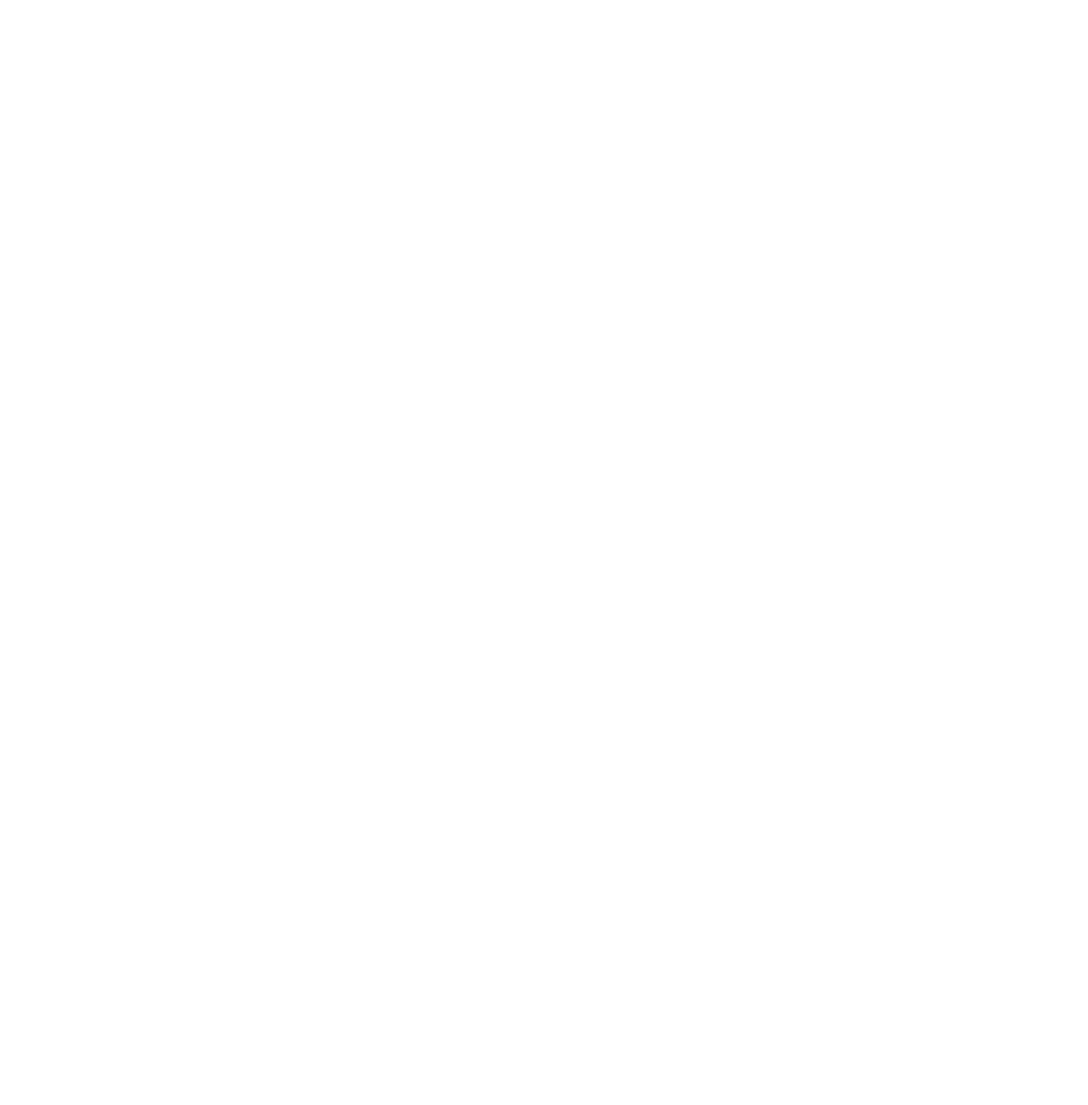
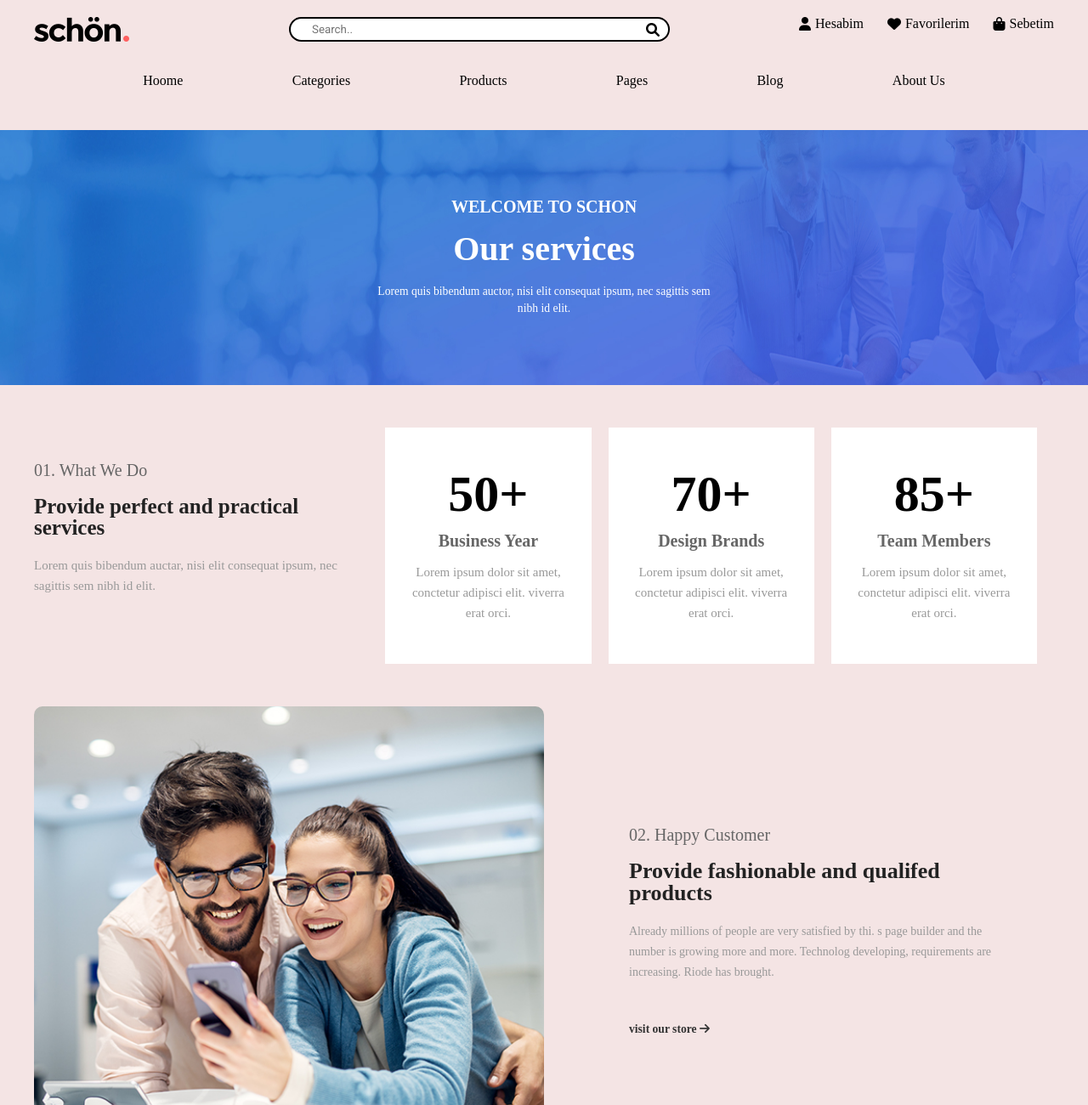
Before and after one commit to Gunka999/eCommerceAppWithFakeApi, a plain HTML site: page about.html in a window 1280 px wide. Shown: the top 1300 px of the page at 85% size. Before the commit the page ends 800 px from the top, so only its background shows below. Drawn offline with Linux system fonts and the light colour scheme.

Commit message:
update repo

```diff
--- a/about.html
+++ b/about.html
@@ -0,0 +1,269 @@
+<!DOCTYPE html>
+<html lang="en">
+  <head>
+    <meta charset="UTF-8" />
+    <meta http-equiv="X-UA-Compatible" content="IE=edge" />
+    <meta name="viewport" content="width=device-width, initial-scale=1.0" />
+    <link rel="preconnect" href="https://fonts.googleapis.com" />
+    <link rel="preconnect" href="https://fonts.gstatic.com" crossorigin />
+    <link
+      href="https://fonts.googleapis.com/css2?family=Mulish:ital,wght@0,200;0,300;0,400;0,500;0,700;1,300;1,400;1,500;1,600&family=Prompt:wght@500&display=swap"
+      rel="stylesheet"
+    />
+    <link
+      rel="stylesheet"
+      href="https://cdnjs.cloudflare.com/ajax/libs/font-awesome/6.0.0-beta2/css/all.min.css"
+    />
+    <link
+      href="https://fonts.googleapis.com/css2?family=Jost:ital,wght@0,100;0,300;0,400;0,500;0,600;0,700;1,300;1,600;1,700&family=Mulish:ital,wght@0,200;0,300;0,400;0,500;0,700;1,300;1,400;1,500;1,600&family=Open+Sans:ital,wght@0,400;0,500;1,400&family=Prompt:wght@500&family=Roboto:ital,wght@0,300;0,400;0,500;1,300&display=swap"
+      rel="stylesheet"
+    />
+    <title>Document</title>
+    <link rel="stylesheet" href="css/style.css" />
+  </head>
+  <body>
+    <section id="header">
+      <div class="container header_main">
+        <div class="col-3 hm_logo">
+          <a href="">
+            <img src="img/mt-logo (1).png" alt="" />
+          </a>
+        </div>
+        <div class="col-6 hm_search">
+          <input type="text" placeholder="Search.." />
+          <i class="fa-solid fa-magnifying-glass"></i>
+        </div>
+        <div class="col-3 hm_icon">
+          <div>
+            <a href="">
+              <i class="fa-solid fa-user"></i>
+              <p>Hesabim</p>
+            </a>
+          </div>
+          <div>
+            <a href="">
+              <i class="fa-solid fa-heart"></i>
+              <p>Favorilerim</p>
+            </a>
+          </div>
+          <div>
+            <a href="">
+              <i class="fa-solid fa-bag-shopping"></i>
+              <p>Sebetim</p>
+            </a>
+          </div>
+        </div>
+      </div>
+    </section>
+    <section id="navbar">
+      <div class="container navbar">
+        <ul>
+          <li><a href="">Hoome</a></li>
+          <li><a href="">Categories</a></li>
+          <li><a href="">Products</a></li>
+          <li><a href="">Pages</a></li>
+          <li><a href="">Blog</a></li>
+          <li><a href="">About Us</a></li>
+        </ul>
+      </div>
+    </section>
+    <section id="banner">
+      <div class="banner_container">
+        <img src="img/about-us.jpg" alt="" />
+        <div class="banner_content">
+          <h3>WELCOME TO SCHON</h3>
+          <h1>Our services</h1>
+          <p>
+            Lorem quis bibendum auctor, nisi elit consequat ipsum, nec sagittis
+            sem nibh id elit.
+          </p>
+        </div>
+      </div>
+    </section>
+    <section id="provide">
+      <div class="container provide">
+        <div class="col-4 provide_content">
+          <h3>01. What We Do</h3>
+          <h1>Provide perfect and practical services</h1>
+          <p>
+            Lorem quis bibendum auctar, nisi elit consequat ipsum, nec sagittis
+            sem nibh id elit.
+          </p>
+        </div>
+        <div class="col-8 provide_items">
+          <div class="col-4 provide_item">
+            <div id="businessYear" class="provide__counter">50+</div>
+            <h2>Business Year</h2>
+            <p>
+              Lorem ipsum dolor sit amet, conctetur adipisci elit. viverra erat
+              orci.
+            </p>
+          </div>
+          <div class="col-4 provide_item">
+            <div id="designBrands" class="provide__counter">70+</div>
+            <h2>Design Brands</h2>
+            <p>
+              Lorem ipsum dolor sit amet, conctetur adipisci elit. viverra erat
+              orci.
+            </p>
+          </div>
+          <div class="col-4 provide_item">
+            <div id="teamMembers" class="provide__counter">85+</div>
+            <h2>Team Members</h2>
+            <p>
+              Lorem ipsum dolor sit amet, conctetur adipisci elit. viverra erat
+              orci.
+            </p>
+          </div>
+        </div>
+      </div>
+    </section>
+    <section id="customer">
+      <div class="container customer">
+        <div class="col-6 customer__item">
+          <img src="img/customer.jpg" alt="" />
+        </div>
+        <div class="col-6 customer__content">
+          <h3>02. Happy Customer</h3>
+          <h1>Provide fashionable and qualifed products</h1>
+          <p>
+            Already millions of people are very satisfied by thi. s page builder
+            and the number is growing more and more. Technolog developing,
+            requirements are increasing. Riode has brought.
+          </p>
+          <a href="#" class="customer__content_btn btn-shop"
+            >visit our store <i class="fa-solid fa-arrow-right"></i
+          ></a>
+        </div>
+      </div>
+    </section>
+    <section id="customer">
+      <div class="container customer">
+        <div class="col-6 customer__content">
+          <h3>03. Our Store</h3>
+          <h1>Expect Restless Amazing Support</h1>
+          <p>
+            Already millions of people are very satisfied by thi. s page builder
+            and the number is growing more and more. Technolog developing,
+            requirements are increasing. Riode has brought.
+          </p>
+          <a href="#" class="customer__content_btn btn-shop"
+            >visit our store <i class="fa-solid fa-arrow-right"></i
+          ></a>
+        </div>
+        <div class="col-6 customer__item">
+          <img src="img/store.jpg" alt="" />
+        </div>
+      </div>
+    </section>
+    <section id="brands">
+      <div class="col-12 brands_content">
+        <h1>04. Our Clients</h1>
+        <h3>Popular Brands</h3>
+      </div>
+      <div class="container brands">
+        <div class="brands_item">
+          <a href="">
+            <img src="img/brand-img-01.png" alt="" />
+          </a>
+        </div>
+        <div class="brands_item">
+          <a href="">
+            <img src="img/brand-img-02.png" alt="" />
+          </a>
+        </div>
+        <div class="brands_item">
+          <a href="">
+            <img src="img/brand-img-03.png" alt="" />
+          </a>
+        </div>
+        <div class="brands_item">
+          <a href="">
+            <img src="img/brand-img-04.png" alt="" />
+          </a>
+        </div>
+        <div class="brands_item">
+          <a href="">
+            <img src="img/brand-img-04.png" alt="" />
+          </a>
+        </div>
+        <div class="brands_item">
+          <a href="">
+            <img src="img/brand-img-03.png" alt="" />
+          </a>
+        </div>
+        <div class="brands_item">
+          <a href="">
+            <img src="img/brand-img-01.png" alt="" />
+          </a>
+        </div>
+        <div class="brands_item">
+          <a href="">
+            <img src="img/brand-img-02.png" alt="" />
+          </a>
+        </div>
+      </div>
+    </section>
+    <section id="footer">
+      <div class="container footer">
+        <div class="footer_top">
+          <div class="col-6 ft_item1">
+            <a href="index.html">
+              <img src="img/mt-logo (1).png" alt="" />
+            </a>
+            <p>
+              Fringilla urna porttitor rhoncus dolor purus luctus venenatis
+              lectus magna fringilla diam maecenas ultricies mi eget mauris.
+            </p>
+            <a href="index.html" class="ft_email">schone@example.com</a>
+          </div>
+          <div class="col-2 ft_item2">
+            <h1>About Us</h1>
+            <ul>
+              <li><a href="#">About Us</a></li>
+              <li><a href="#">Order History</a></li>
+              <li><a href="#">Returns</a></li>
+              <li><a href="#">Custom Service</a></li>
+              <li><a href="#">Terms &amp; Condition</a></li>
+            </ul>
+          </div>
+          <div class="col-2 ft_item2 pl-2">
+            <h1>Customer Service</h1>
+            <ul>
+              <li><a href="#">Payment Methods</a></li>
+              <li><a href="#">Money-back Guarantee!</a></li>
+              <li><a href="#">Returns</a></li>
+              <li><a href="#">Shipping</a></li>
+              <li><a href="#">Terms and Conditions</a></li>
+            </ul>
+          </div>
+          <div class="col-2 ft_item2 pl-10">
+            <h1>My Account</h1>
+            <ul>
+              <li><a href="#">Sign In</a></li>
+              <li><a href="#">View Cart</a></li>
+              <li><a href="#">My Wishlist</a></li>
+              <li><a href="#">Track My Order</a></li>
+              <li><a href="#">Help</a></li>
+            </ul>
+          </div>
+        </div>
+        <div class="footer_bottom">
+          <div class="fb_item1 col-4">
+            <a href="">
+              <img src="img/visa.png" alt="" />
+            </a>
+          </div>
+          <div class="fb_item2 col-4">
+            <h1>Riode eCommerce © 2022. All Rights Reserved</h1>
+          </div>
+          <div class="fb_item3 col-4">
+            <a href="#"><i class="fa-brands fa-instagram"></i></a>
+            <a href="#"><i class="fa-brands fa-facebook"></i></a>
+            <a href="#"><i class="fa-brands fa-twitter"></i></a>
+          </div>
+        </div>
+      </div>
+    </section>
+  </body>
+</html>
--- /dev/null
+++ b/sass/component/_aboutPage.scss
@@ -0,0 +1,3 @@
+@import "aboutPage/banner";
+@import "aboutPage/provide";
+@import "aboutPage/customer";
--- /dev/null
+++ b/sass/component/aboutPage/_banner.scss
@@ -0,0 +1,39 @@
+#banner{
+   @extend .mt-10;
+}
+
+.banner_container{
+   width: 100%;
+   height: 300px;
+   position: relative;
+   img{
+      width: inherit;
+      height: inherit;
+   }
+}
+
+.banner_content{
+   position: absolute;
+   top: 50%;
+   left: 50%;
+   transform: translate(-50%, -50%);
+    text-align: center;
+    h3{
+      color:$white-color;
+      font-size: 1.25rem;
+      font-weight: 800;
+    }
+    h1{
+      color:$white-color;
+      margin: 1.25rem 0;
+      font-size: 2.5rem;
+      @extend .font-weight-700;
+    }
+    p{
+      line-height: 1.25rem;
+      width: 400px;
+      color: $white-color;
+      font-size: 0.85rem;
+      @extend .font-weight-400;
+    }
+}
--- /dev/null
+++ b/sass/component/aboutPage/_customer.scss
@@ -0,0 +1,51 @@
+#customer{
+   @extend .mt-10;
+}
+
+.customer{
+   @extend .flex;
+}
+.customer__item{
+   @extend .padding-margin-0;
+img{
+   width: 100%;
+   border-radius: $space-2x;
+}
+}
+
+.customer__content{
+   padding-left: 100px;
+   @extend .padding-margin-0;
+   @extend .flex;
+   @extend .flex-direction-colum;
+   @extend .justify-content-center;
+  h3{
+   font-size: 1.25rem;
+   margin-bottom: 1.25rem;
+   color: #666;
+  }
+  h1{
+   margin-bottom: 1.25rem;
+   color: #222;
+   width: 400px;
+   font-size: 26px;
+   font-weight: 800;
+  }
+  p{
+   width: 440px;
+   font-size: 14px;
+   color: #999 !important;
+   line-height: 1.5rem;
+  }
+  a{
+   color: #333;
+   display: inline-block;
+   margin-top: 3rem;
+   font-weight: 600;
+   font-size: 0.85rem;
+   i{
+      font-family: "Font Awesome 6 Free";
+    font-weight: 900;
+   }
+  }
+}
--- /dev/null
+++ b/sass/component/aboutPage/_provide.scss
@@ -0,0 +1,56 @@
+#provide{
+   @extend .mt-10;
+}
+.provide{
+   @extend .flex;
+}
+.provide_content{
+   @extend .padding-margin-0;
+   // border: 1px solid red;
+   @extend .mr-4;
+   padding: $space-8x 0;
+   h1{
+      margin-bottom: 1.25rem;
+      color: #222;
+      font-size: $space-5x;
+      @extend .font-weight-700;
+   }
+   h3{
+      font-size: 1.25rem;
+      margin-bottom: 1.25rem;
+      color: #666;
+   }
+   p{
+      font-size: $space-3x;
+      color: #999 !important;
+      line-height: 1.5rem;
+   }
+}
+.provide_items{
+   @extend .flex;
+   @extend .padding-margin-0;
+}
+.provide_item{
+   @extend .padding-margin-0;
+   // border: 1px solid red;
+   @extend .mr-4;
+   @extend .background-white-color;
+   @extend .text-align-center;
+   padding: 3rem 1.5rem;
+   div{
+      @extend .mb-3;
+      font-size: 60px;
+      @extend.font-weight-700;
+   }
+   h2{
+   color: #666;
+   @extend .mb-3;
+   font-size: 1.25rem;
+   @extend.font-weight-700;
+   }
+   p{
+   font-size: $space-3x;
+    color: #999 !important;
+    line-height: 1.5rem;
+   }
+}
--- a/sass/general/_typography.scss
+++ b/sass/general/_typography.scss
@@ -4,6 +4,9 @@
 
 .font-weight-300{
    font-weight: 300;
+}
+.font-weight-400{
+   font-weight: 400;
 }
 .font-weight-500{
    font-weight: 500;
--- a/sass/style.scss
+++ b/sass/style.scss
@@ -6,3 +6,4 @@
 @import 'general/measure';
 @import 'general/typography';
 @import 'component/homePage';
+@import 'component/aboutPage';
```
Also changed, not shown: css/style.css, img/about-us.jpg (added), img/customer.jpg (added), img/store.jpg (added).
